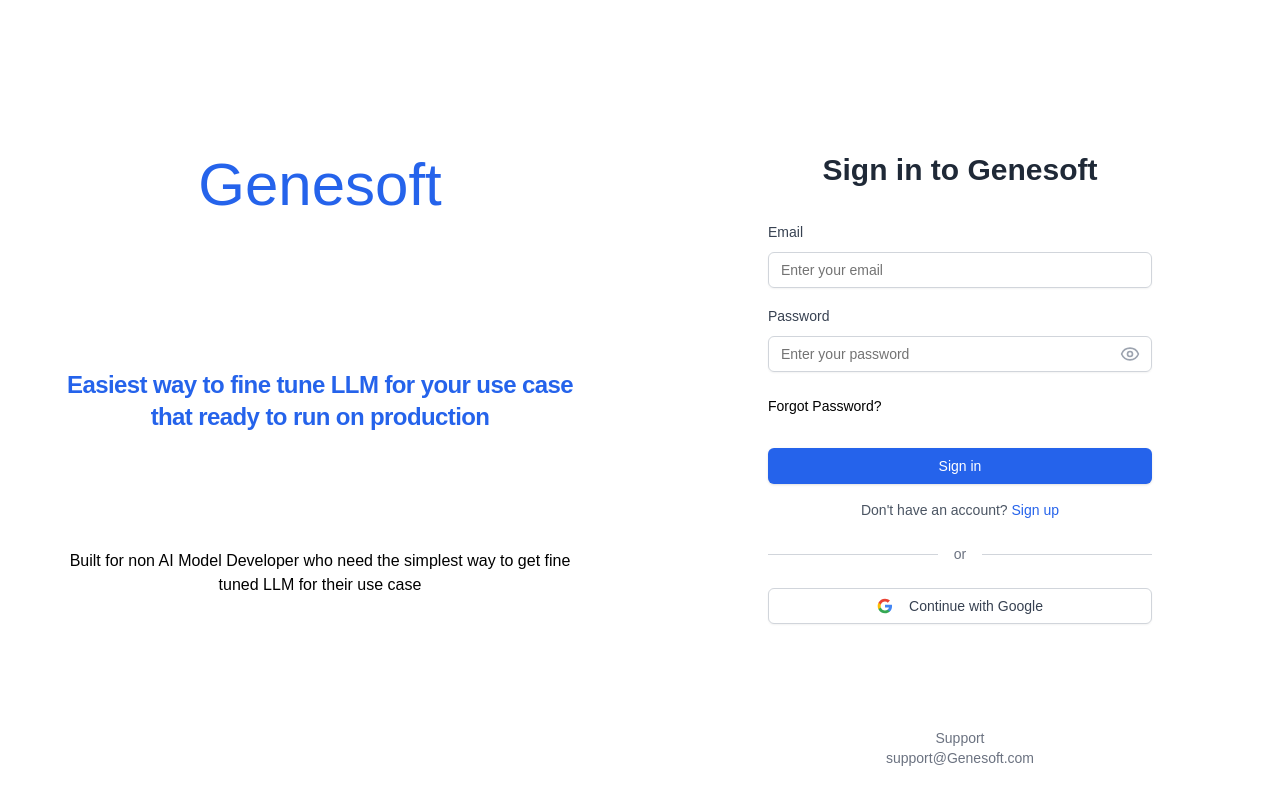
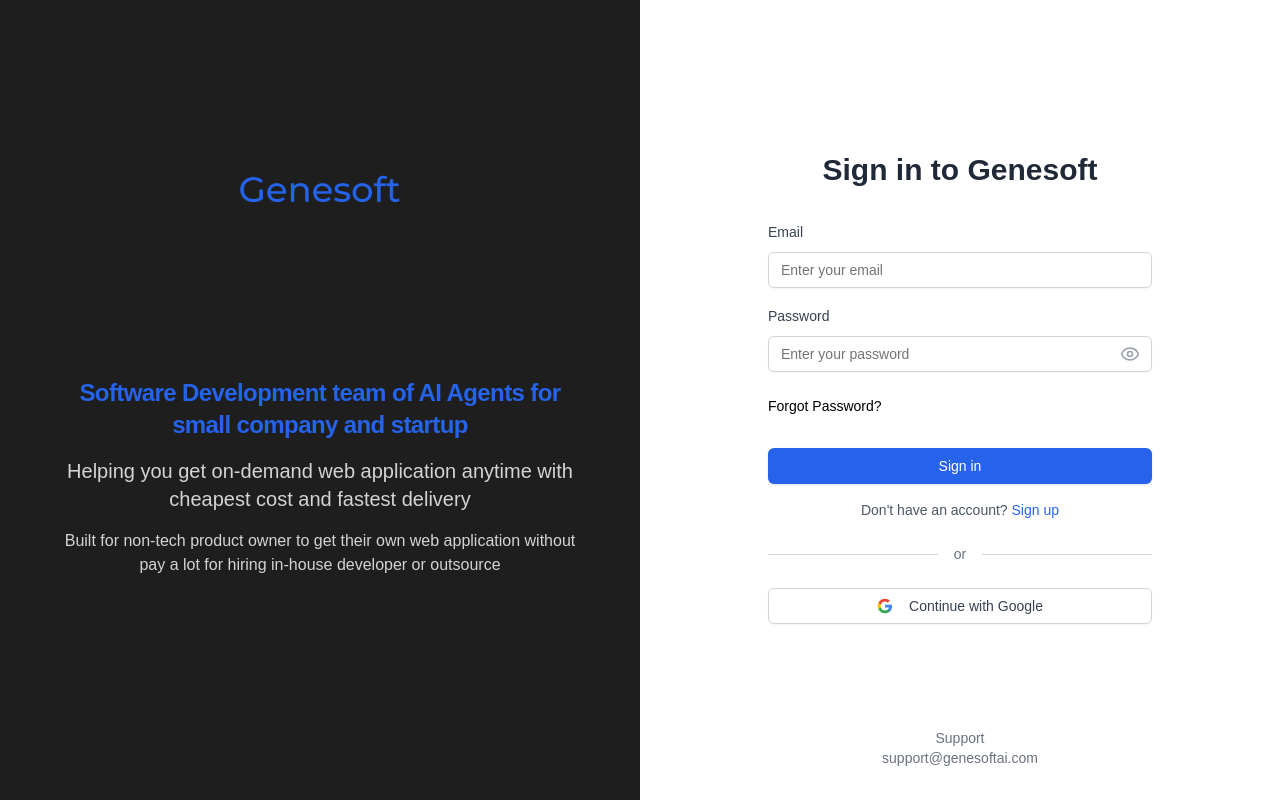
Before and after one commit to genesoftai/genesoft-web, a Next.js app: page /login in a window 1280 px wide. Built offline with nearby package versions, Linux system fonts and the light colour scheme; no server answers.

Commit message:
feat: signup with gopogle

```diff
--- a/src/app/(auth)/account/reset-password/page.tsx
+++ b/src/app/(auth)/account/reset-password/page.tsx
@@ -164,10 +164,10 @@
           <div className="mt-8 text-center text-sm text-gray-500">
             <div>Need help?</div>
             <a
-              href="mailto:support@genesoft.com"
+              href="mailto:support@genesoftai.com"
               className="text-primary hover:underline"
             >
-              support@genesoft.com
+              support@genesoftai.com
             </a>
           </div>
         </div>
--- a/src/components/auth/Login.tsx
+++ b/src/components/auth/Login.tsx
@@ -8,9 +8,9 @@
 import { ArrowLeft, EyeIcon, EyeOffIcon } from 'lucide-react';
 import { validateEmail } from '@/utils/auth/email';
 import { useRouter } from 'next/navigation';
-import { Loading } from '../common/Loading';
+import SimpleLoading from '@/components/common/SimpleLoading';
 import { createClient } from '@/utils/supabase/client';
-import posthog from 'posthog-js';
+import GenesoftLogo from '@/components/common/GenesoftLogo';
 
 const StreamingText = ({
   text,
@@ -51,9 +51,9 @@
   const supabase = createClient();
 
   const heroContent = [
-    'Easiest way to fine tune LLM for your use case that ready to run on production',
-    'Fine tuning service make easy by select LLM specification, dump your data, and call API once Fine tuning done.',
-    'Built for non AI Model Developer who need the simplest way to get fine tuned LLM for their use case',
+    'Software Development team of AI Agents for small company and startup',
+    'Helping you get on-demand web application anytime with cheapest cost and fastest delivery',
+    'Built for non-tech product owner to get their own web application without pay a lot for hiring in-house developer or outsource',
   ];
 
   const nextStage = () => {
@@ -61,8 +61,6 @@
   };
 
   const handleLogin = async (event: React.FormEvent<HTMLFormElement>) => {
-    posthog.capture('login_page_clicked_login_with_email');
-
     event.preventDefault();
     setErrorMessage('');
     setLoading(true);
@@ -87,8 +85,6 @@
   };
 
   const handleForgotPassword = async () => {
-    posthog.capture('login_page_clicked_forgot_password');
-
     if (!email) {
       alert('Please enter your email');
       return;
@@ -105,8 +101,6 @@
   };
 
   const handleContinueWithGoogle = async () => {
-    posthog.capture('login_page_clicked_continue_with_google');
-
     try {
       const { data, error } = await supabase.auth.signInWithOAuth({
         provider: 'google',
@@ -143,41 +137,24 @@
     <div className="min-h-screen flex bg-primary-dark">
       {/* Left side - Branding */}
       <div className="hidden lg:flex lg:flex-col lg:w-1/2 p-12 items-center justify-evenly">
-        <p className="text-6xl font-medium text-genesoft hidden lg:block">
+        {/* <p className="text-6xl font-medium text-genesoft hidden lg:block">
           Genesoft
-        </p>
+        </p> */}
+        <GenesoftLogo size="big" />
 
         <section className="flex flex-col space-y-4 py-12 text-center px-4">
           <h1 className="text-2xl font-bold tracking-tight text-genesoft">
             {heroStage === 0 && (
               <StreamingText
                 text={heroContent[0]}
-                speed={50}
+                speed={30}
                 onComplete={nextStage}
               />
             )}
             {heroStage > 0 && heroContent[0]}
           </h1>
-          <h2 className="text-xl text-white">
-            {/* {heroStage === 1 && (
-              <StreamingText
-                text={heroContent[1]}
-                speed={50}
-                onComplete={nextStage}
-              />
-            )}
-            {heroStage > 1 && heroContent[1]} */}
-            {heroContent[1]}
-          </h2>
-          <p className="text-base text-muted-foreground max-w-2xl mx-auto">
-            {/* {heroStage === 2 && (
-              <StreamingText
-                text={heroContent[2]}
-                speed={50}
-                onComplete={nextStage}
-              />
-            )}
-            {heroStage > 2 && heroContent[2]} */}
+          <h2 className="text-xl text-subtext-in-dark-bg">{heroContent[1]}</h2>
+          <p className="text-base text-subtext-in-dark-bg max-w-2xl mx-auto">
             {heroContent[2]}
           </p>
         </section>
@@ -258,7 +235,7 @@
               type="submit"
               className="w-full bg-primary text-white bg-genesoft hover:bg-genesoft/90 cursor-pointer"
             >
-              {loading ? <Loading /> : 'Sign in'}
+              {loading ? <SimpleLoading /> : 'Sign in'}
             </Button>
           </form>
 
@@ -314,10 +291,10 @@
         <div className="mt-8 text-center text-sm text-gray-500">
           <div>Support</div>
           <a
-            href="mailto:support@Genesoft.com"
+            href="mailto:support@genesoftai.com"
             className="text-primary hover:underline"
           >
-            support@Genesoft.com
+            support@genesoftai.com
           </a>
         </div>
       </div>
--- a/src/components/auth/Signup.tsx
+++ b/src/components/auth/Signup.tsx
@@ -6,10 +6,9 @@
 import { useCallback, useEffect, useState } from 'react';
 import { ArrowLeft, EyeIcon, EyeOffIcon } from 'lucide-react';
 import { signup } from '@/app/(auth)/signup/actions';
-import { Loading } from '../common/Loading';
+import SimpleLoading from '@/components/common/SimpleLoading';
 import { useRouter } from 'next/navigation';
 import { createClient } from '@/utils/supabase/client';
-import posthog from 'posthog-js';
 
 export default function Signup() {
   const [showPassword, setShowPassword] = useState(false);
@@ -32,7 +31,6 @@
   }, [password, confirmPassword]);
 
   const handleSignup = async (event: React.FormEvent<HTMLFormElement>) => {
-    posthog.capture('signup_page_clicked_signup_with_email');
     setLoading(true);
     event.preventDefault();
     const formData = new FormData(event.currentTarget);
@@ -68,7 +66,6 @@
   };
 
   const handleContinueWithGoogle = async () => {
-    posthog.capture('signup_page_clicked_continue_with_google');
     try {
       const { data, error } = await supabase.auth.signInWithOAuth({
         provider: 'google',
@@ -99,16 +96,11 @@
           Genesoft
         </p>
 
-        <div className="text-muted-foreground text-2xl w-8/12 ">
-          {'Get started to fine tune LLM for your use case'}
+        <div className="text-subtext-in-dark-bg text-2xl w-8/12 ">
+          {
+            'Get started to build your web application with software development team of AI Agents'
+          }
         </div>
-
-        {/* <div>
-          <SubscriptionCard
-            place="signup-page"
-            handleSubscribe={() => alert("Please Sign Up First")}
-          />
-        </div> */}
       </div>
 
       {/* Right side - Signup form */}
@@ -203,7 +195,7 @@
               type="submit"
               className="w-full bg-primary text-white bg-genesoft hover:bg-genesoft/90"
             >
-              {loading ? <Loading /> : 'Signup'}
+              {loading ? <SimpleLoading /> : 'Signup'}
             </Button>
           </form>
 
@@ -256,10 +248,10 @@
         <div className="mt-8 text-center text-sm text-gray-500">
           <div>Support</div>
           <a
-            href="mailto:support@Genesoft.com"
+            href="mailto:support@genesoftai.com"
             className="text-primary hover:underline"
           >
-            support@Genesoft.com
+            support@genesoftai.com
           </a>
         </div>
       </div>
--- a/src/components/common/GenesoftLogo.tsx
+++ b/src/components/common/GenesoftLogo.tsx
@@ -2,23 +2,32 @@
 import Image from 'next/image';
 import GenesoftLogo from '@public/assets/genesoft.png';
 
-const Logo = () => {
+interface LogoProps {
+  size: 'big' | 'medium' | 'small';
+}
+
+const Logo: React.FC<LogoProps> = ({ size = 'medium' }) => {
+  let width, height;
+
+  if (size === 'big') {
+    width = 160;
+    height = 80;
+  } else if (size === 'medium') {
+    width = 96;
+    height = 48;
+  } else if (size === 'small') {
+    width = 72;
+    height = 36;
+  }
+
   return (
     <div className="flex justify-center items-center">
       <Image
         src={GenesoftLogo}
         alt={'Genesoft Logo'}
-        width={72}
-        height={36}
-        className="flex md:hidden"
-      />
-
-      <Image
-        src={GenesoftLogo}
-        alt={'Genesoft Logo'}
-        width={96}
-        height={48}
-        className="hidden md:flex"
+        width={width}
+        height={height}
+        className={size === 'small' ? 'flex md:hidden' : 'hidden md:flex'}
       />
     </div>
   );
--- a/src/components/common/Navbar.tsx
+++ b/src/components/common/Navbar.tsx
@@ -75,7 +75,7 @@
               Dashboard
             </Link>
             <Link
-              href="mailto:support@genesoft.com"
+              href="mailto:support@genesoftai.com"
               className="text-sm font-medium transition-colors hover:text-primary"
             >
               Support
@@ -136,7 +136,7 @@
                   Dashboard
                 </Link>
                 <Link
-                  href="mailto:support@genesoft.com"
+                  href="mailto:support@genesoftai.com"
                   className="text-sm font-medium text-muted-foreground transition-colors hover:text-primary"
                 >
                   Support
--- a/src/components/info/InfoPagesFooter.tsx
+++ b/src/components/info/InfoPagesFooter.tsx
@@ -48,10 +48,10 @@
             <h3 className="text-lg font-semibold mb-4">Support</h3>
             <p className="text-muted-foreground mb-2">Need help?</p>
             <a
-              href="mailto:support@genesoft.com"
+              href="mailto:support@genesoftai.com"
               className="text-primary hover:underline"
             >
-              support@genesoft.com
+              support@genesoftai.com
             </a>
           </div>
 
--- /dev/null
+++ b/src/utils/auth/email.ts
@@ -0,0 +1,4 @@
+export const validateEmail = (email: string) => {
+  const emailRegex = /^[^\s@]+@[^\s@]+\.[^\s@]+$/;
+  return emailRegex.test(email);
+};
--- a/tailwind.config.ts
+++ b/tailwind.config.ts
@@ -13,6 +13,10 @@
         background: 'var(--background)',
         foreground: 'var(--foreground)',
         genesoft: '#2563EB',
+        'primary-dark': '#1e1e1e',
+        'secondary-dark': '#2a2a2a',
+        'tertiary-dark': '#383838',
+        'subtext-in-dark-bg': '#D4D4D4',
       },
       borderRadius: {
         lg: 'var(--radius)',
```
Also changed, not shown: src/components/ui/button.tsx (+27 -26 lines), src/components/ui/input.tsx (+10 -10 lines), src/components/ui/sheet.tsx (+44 -41 lines).
